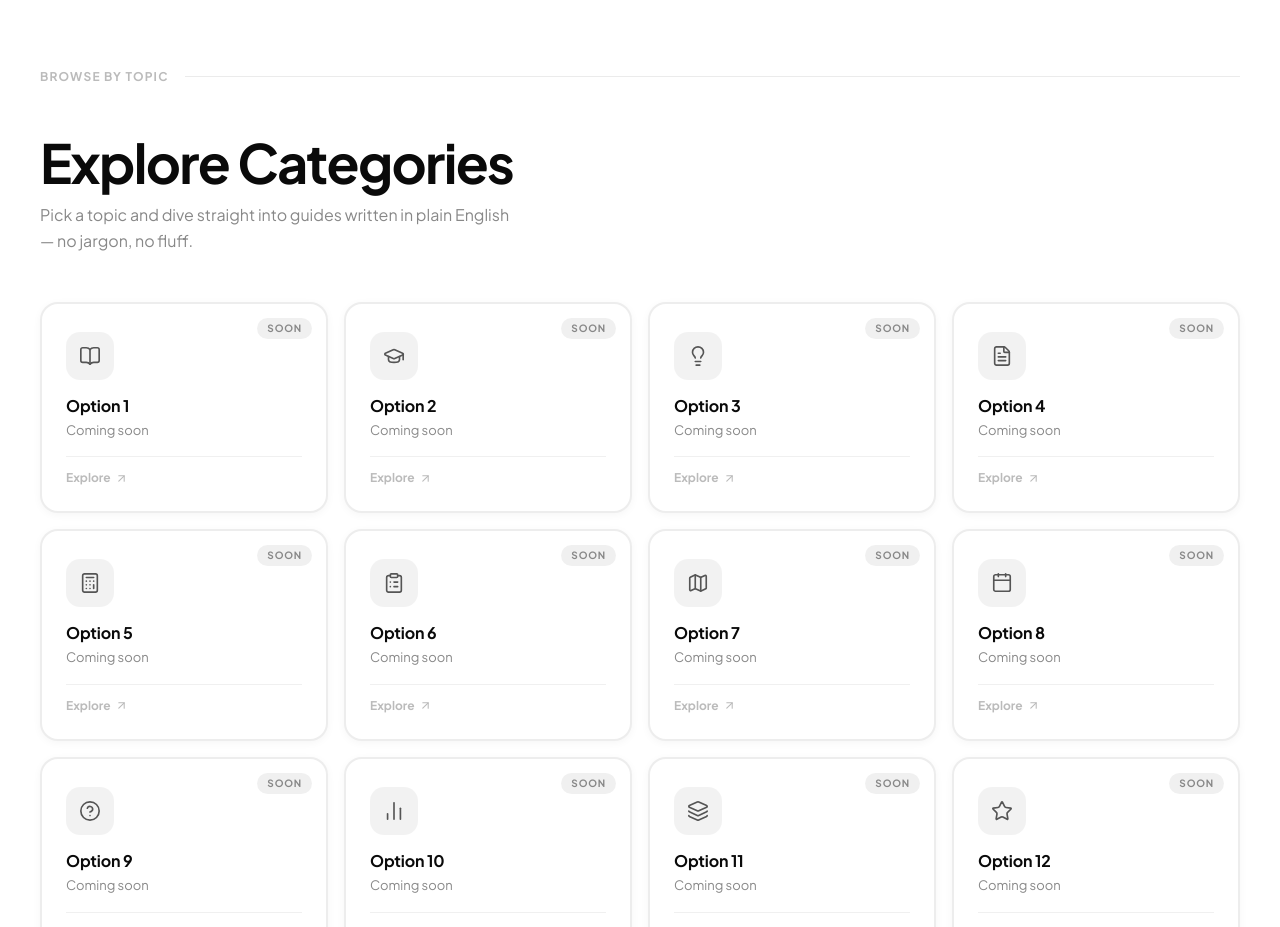
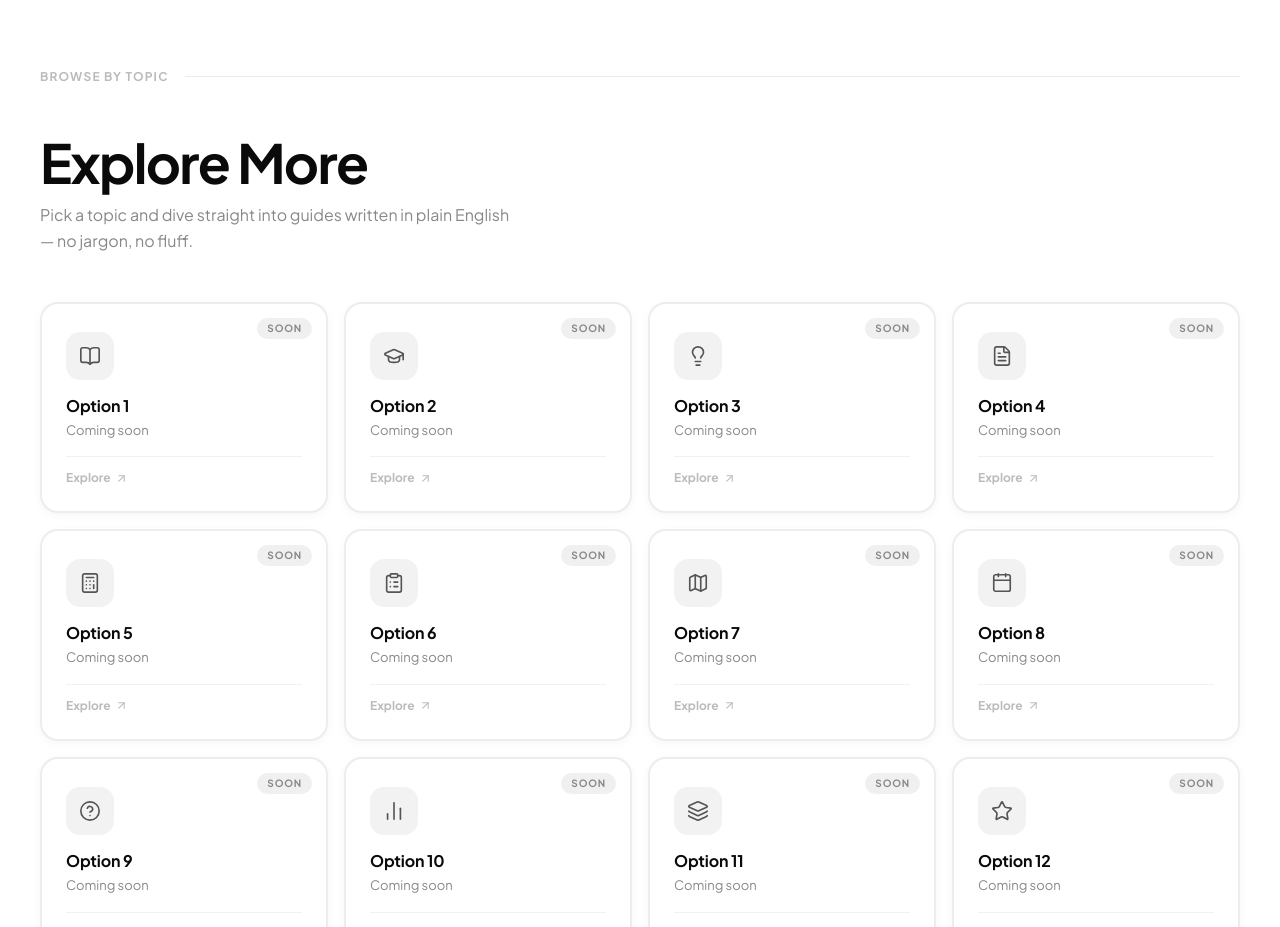
Before and after one commit to RishiharanBinory/LandingPage, a Next.js app in the folder landingpage/: page /resources in a window 1280 px wide. Shown: the part 2020-2947 px from the top of the page. Built offline with nearby package versions, Linux system fonts and the light colour scheme; a web font is replaced by a local one.

Commit message:
latest changes

```diff
--- a/landingpage/components/Blogs/ExploreCategories.tsx
+++ b/landingpage/components/Blogs/ExploreCategories.tsx
@@ -236,7 +236,7 @@ export function ExploreCategories() {
               margin: "0 0 12px",
             }}
           >
-            Explore Categories
+            Explore More
           </h2>
           <p
             style={{
```
